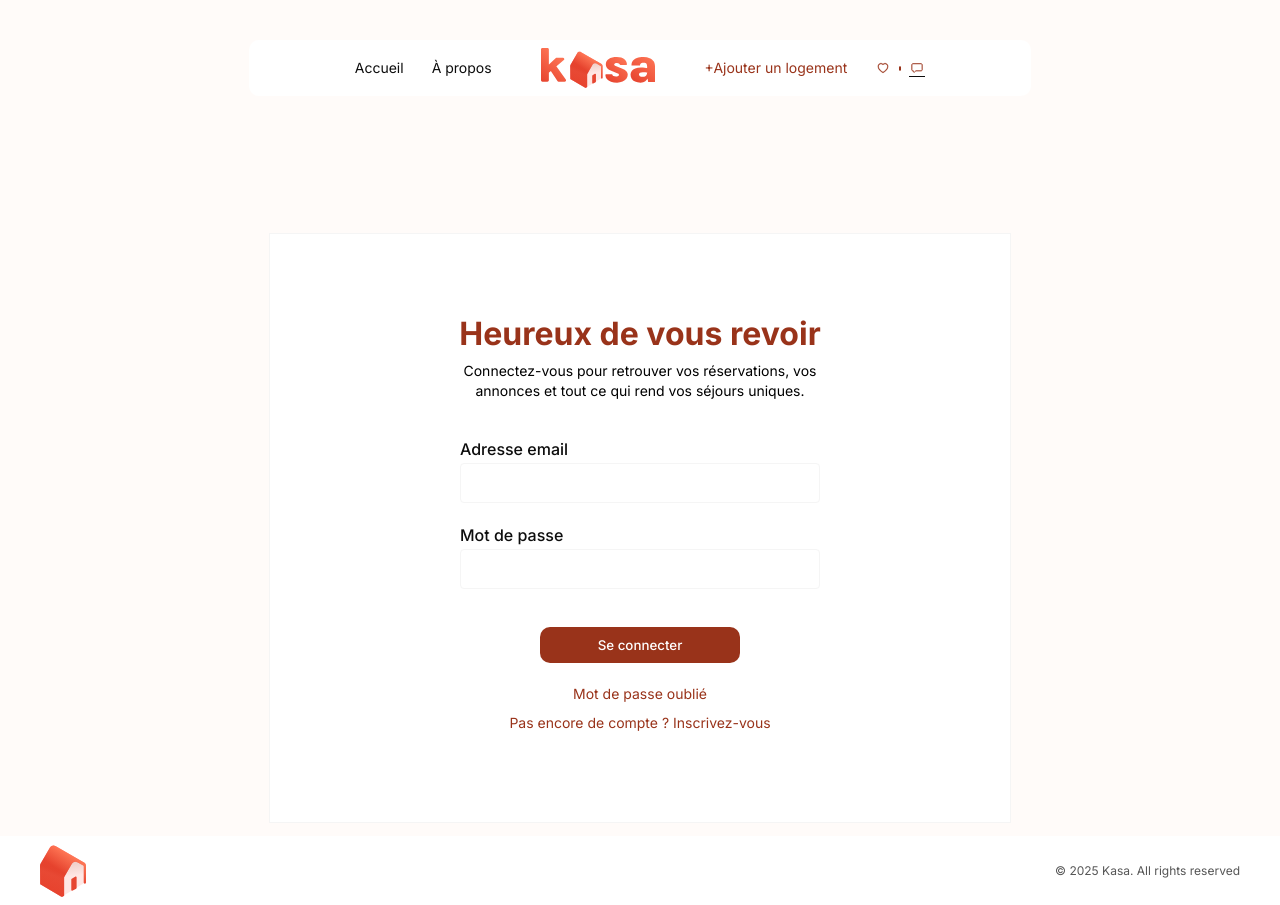
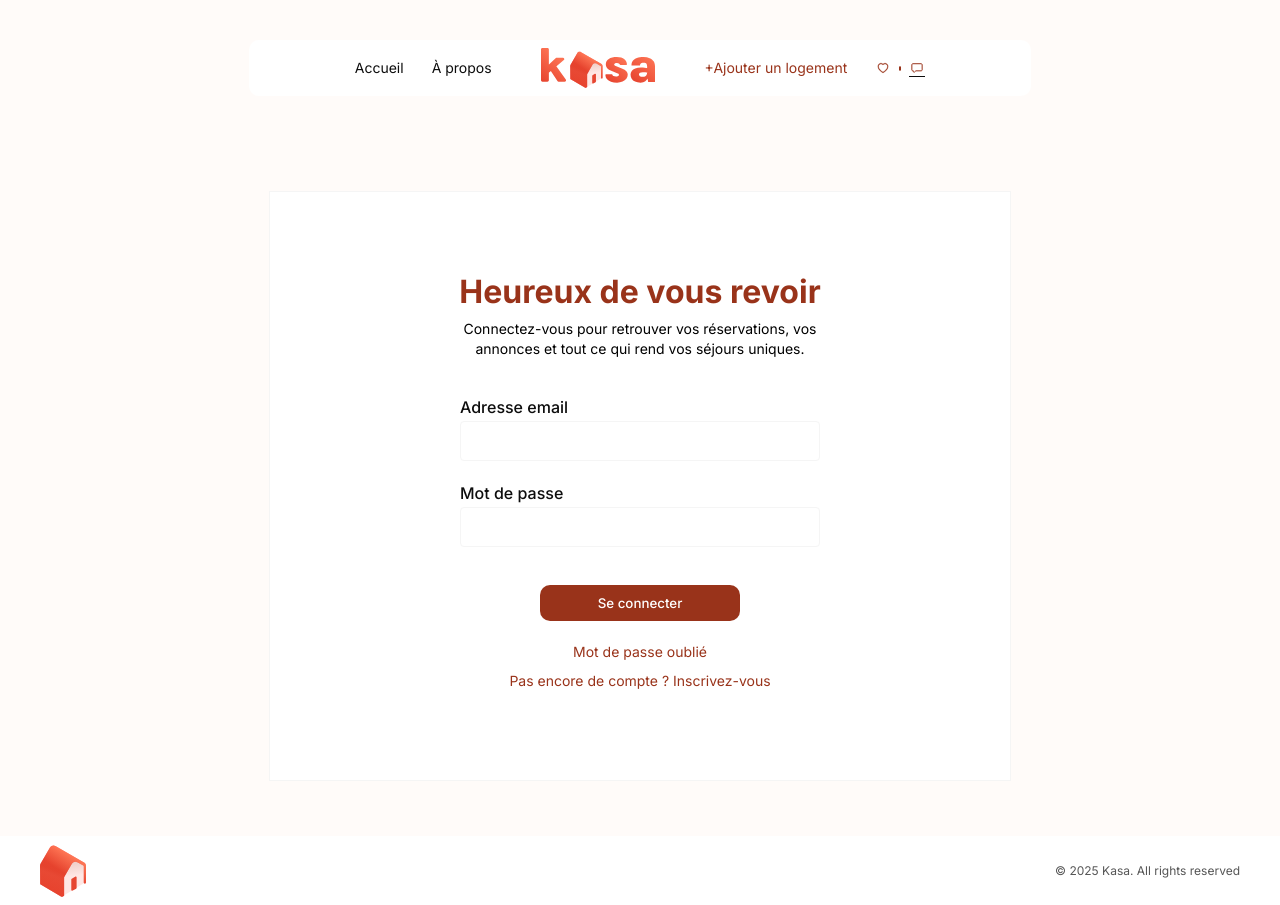
Before and after one commit to MarcoFormante/kasa, a Next.js app: page /messagerie in a window 1280 px wide. Built offline with nearby package versions, Linux system fonts and the light colour scheme; no server answers.

Commit message:
edit auth page styles

```diff
--- a/app/assets/styles/index.css
+++ b/app/assets/styles/index.css
@@ -1262,7 +1262,7 @@ button, input, textarea, select {
   height: 590px;
   background-color: #FFFFFF;
   border: 1px solid #F5F5F5;
-  margin-top: 134.29px;
+  margin-top: 50px;
   padding: 80px;
 }
 @media screen and (max-width: 400px) {
--- a/app/assets/styles/pages/_auth.scss
+++ b/app/assets/styles/pages/_auth.scss
@@ -8,7 +8,7 @@
         height: 590px;
         background-color: $white;
         border: 1px solid $light_grey;
-        margin-top: 134.29px;
+        margin-top: 50px;
         padding: 80px;
 
 
```
Also changed, not shown: 1 other file (tests, documents, lock files or other folders).
